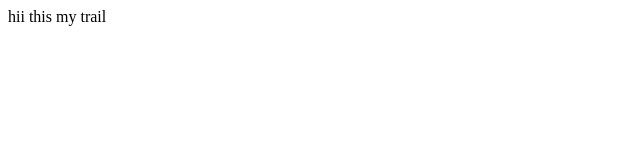
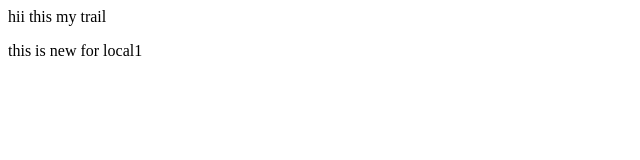
Before and after one commit to sickohasher/localrepos, a plain HTML site: page index.html in a window 1280 px wide. Shown: the whole page, without its empty margins (0-640 px from the left). Drawn offline with Linux system fonts and the light colour scheme.

Commit message:
for local1

```diff
--- a/index.html
+++ b/index.html
@@ -1 +1,4 @@
 <p>hii this my trail</p>
+
+
+<p> this is new for local1</p>
```
